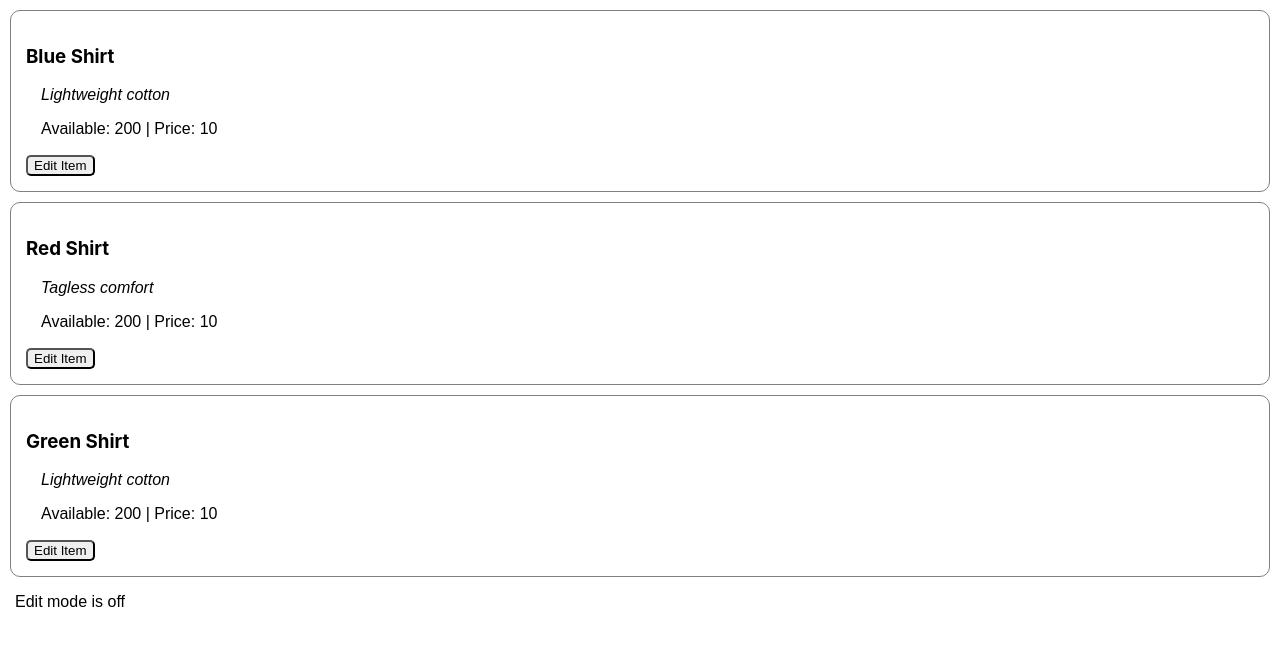
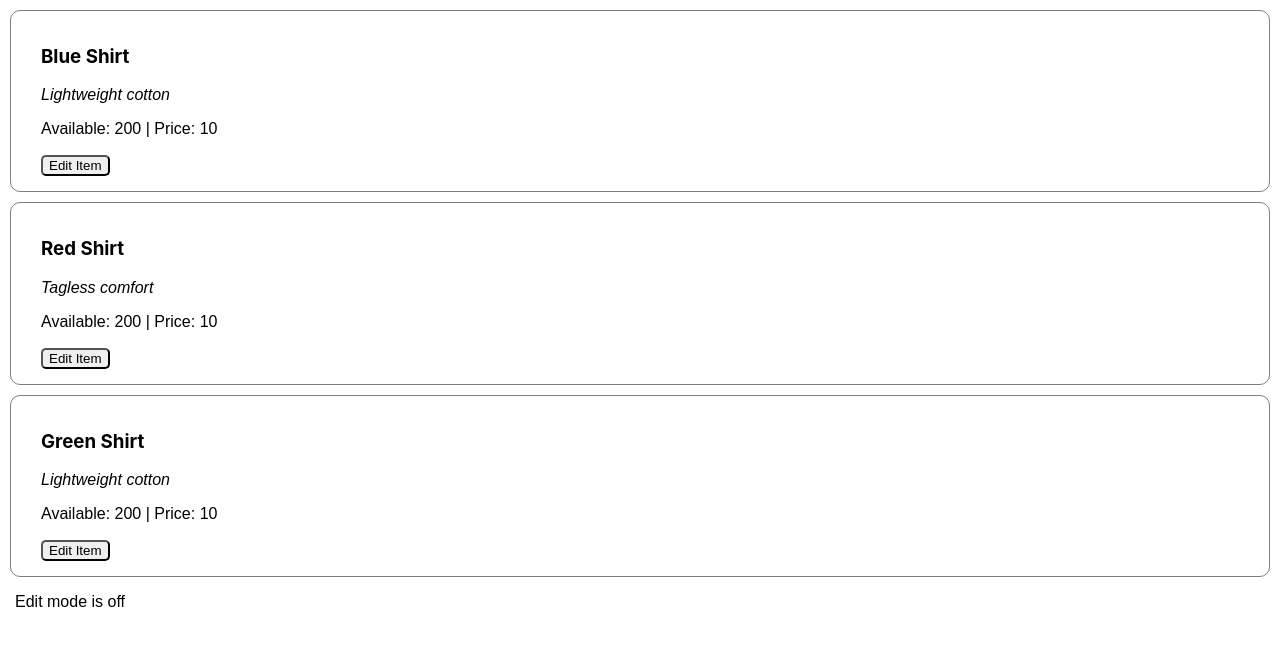
Before and after one commit to wrunion/inventory-management-react, a React (Create React App) app: page / in a window 1280 px wide. Shown: the top 646 px of the page. Built offline with nearby package versions, Linux system fonts and the light colour scheme.

Commit message:
Minor style changes.

```diff
--- a/src/component/App.css
+++ b/src/component/App.css
@@ -10,6 +10,6 @@
 } */
 
 button {
-  margin-right: 10px;
+  margin-right: 8px;
   border-radius: 5px;
 }
--- a/src/component/TestList/TestList.css
+++ b/src/component/TestList/TestList.css
@@ -1,5 +1,9 @@
+.TestList p, h3, button {
+  margin-left: 15px;
+}
+
 .TestList p {
-  margin-left: 15px;
+  /* margin-left: 15px; */
   font-family: sans-serif;
   font-weight: 300;
 }
--- a/src/component/TestList/TestList.js
+++ b/src/component/TestList/TestList.js
@@ -67,7 +67,7 @@ export default class TestList extends Component {
           <Item>
           <h3><input type="text" placeholder={item.name} /><span className="grey-text">(Edit Mode On)</span></h3>
           <p><em><input type="text" placeholder={item.description} /></em></p>
-          <p>Available: {item.available} | Price: {item.price}</p>
+          <p>Available: <input type="number" placeholder={item.available} /> | Price: <input type="number" placeholder={item.price} /></p>
           <button onClick={this.handleCancelClick}>Cancel</button>
           <button onClick={this.handleSubmitDataClick}>Save Changes</button>
           </Item>)}
```
